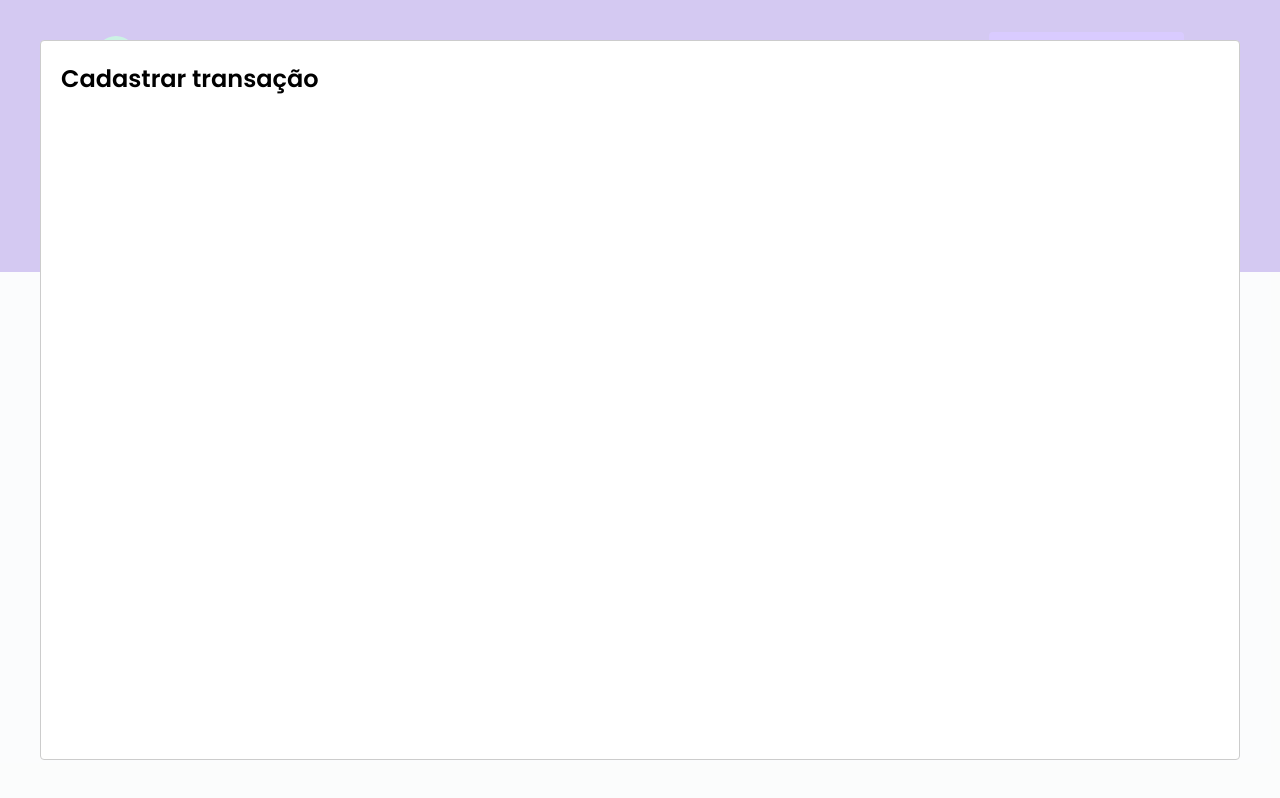
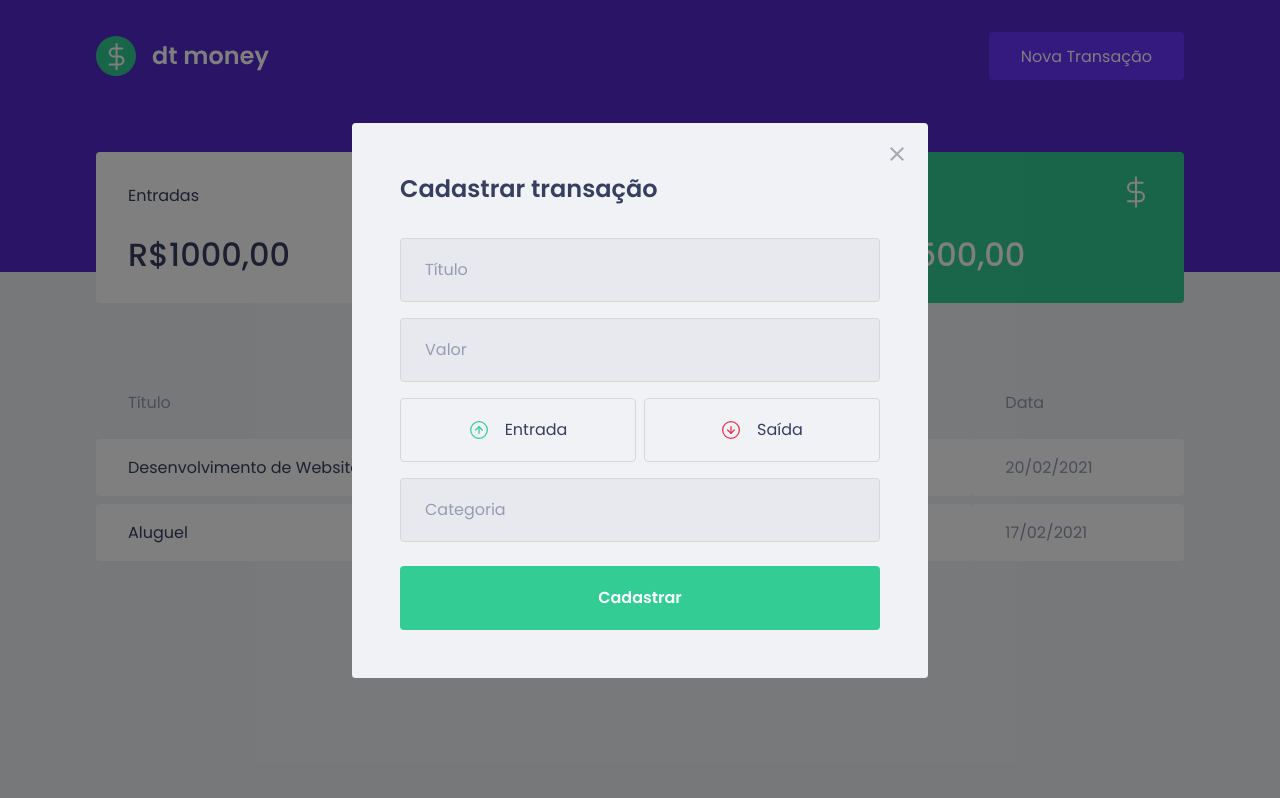
Before and after one commit to ElRobinson/dtmoney, a React (Create React App) app: page / in a window 1280 px wide. Both pictures are taken after a click on the button "Nova Transação". Built offline with nearby package versions, Linux system fonts and the light colour scheme; no server answers; what miragejs would draw is missing.

Commit message:
Added modals layout

```diff
--- a/package.json
+++ b/package.json
@@ -14,6 +14,7 @@
     "@types/styled-components": "^5.1.9",
     "axios": "^0.21.1",
     "miragejs": "^0.1.41",
+    "polished": "^4.1.1",
     "react": "^17.0.2",
     "react-dom": "^17.0.2",
     "react-modal": "^3.12.1",
--- a/src/components/NewTransactionModal/index.tsx
+++ b/src/components/NewTransactionModal/index.tsx
@@ -1,5 +1,10 @@
 import React from "react";
 import Modal from "react-modal";
+import closeImg from '../../assets/close.svg';
+import incomeImg from '../../assets/income.svg';
+import outcomeImg from '../../assets/outcome.svg';
+
+import { Container, TransactionTypeContainer } from "./styles";
 
 interface NewTransactionModalProps {
     isOpen: boolean;
@@ -11,8 +16,45 @@
         <Modal
         isOpen={isOpen}
         onRequestClose={onRequestClose}
+        overlayClassName="react-modal-overlay"
+        className="react-modal-content"
         >
+        <button
+            type="button"
+            onClick={onRequestClose}
+            className="react-modal-close"
+        >
+            <img src={closeImg} alt="Fechar Modal"></img>
+        </button>
+        <Container>
         <h2>Cadastrar transação</h2>
+        <input
+            placeholder="Título"
+        />
+        <input
+            type="number"
+            placeholder="Valor"
+        />
+
+        <TransactionTypeContainer>
+            <button type="button">
+                <img src={incomeImg} alt="Entrada"/>
+                <span>Entrada</span>
+            </button>
+
+            <button type="button">
+                <img src={outcomeImg} alt="Saída"/>
+                <span>Saída</span>
+            </button>
+        </TransactionTypeContainer>
+
+        <input
+            placeholder="Categoria"
+        />
+        <button type="submit">
+            Cadastrar
+        </button>
+        </Container>
         </Modal>
     )
 }
--- a/src/components/NewTransactionModal/styles.ts
+++ b/src/components/NewTransactionModal/styles.ts
@@ -1 +1,87 @@
 import styled from "styled-components";
+import { darken } from 'polished';
+
+export const Container = styled.form`
+    h2 {
+        color: var(--text-title);
+        font-size: 1.5rem;
+        margin-bottom: 2rem;
+    }
+
+    input {
+        width: 100%;
+        padding: 0 1.5rem;
+        height: 4rem;
+        border-radius: 0.25rem;
+
+        border: 1px solid #d7d7d7;
+        background: #e7e9ee;
+
+        font-weight: 400;
+        font-size: 1rem;
+
+        &::placeholder {
+            color: var(--text-body);
+        }
+
+        & + input {
+            margin-top: 1rem;
+        }
+    }
+
+    button[type="submit"] {
+        width: 100%;
+        padding: 0 1.5rem;
+        height: 4rem;
+        background: var(--green);
+        color: #fff;
+        border-radius: 0.25rem;
+        border: 0;
+        font-size: 1rem;
+        margin-top: 1.5rem;
+        font-weight: 600;
+
+        transition: filter 0.2s;
+
+        &:hover {
+            filter: brightness(0.9);
+        }
+    }
+`;
+
+export const TransactionTypeContainer = styled.div`
+    margin: 1rem 0;
+    display: grid;
+    grid-template-columns: 1fr 1fr;
+    gap: 0.5rem;
+
+    button {
+        height: 4rem;
+        border: 1px solid #d7d7d7;
+        border-radius: 0.25rem;
+
+        background: transparent;
+
+        display: flex;
+        align-items: center;
+        justify-content: center;
+
+        transition: border-color 0.2s;
+
+        &:hover {
+            border-color: ${darken(0.1, '#d7d7d7')};
+        }
+
+        img {
+            width: 20px;
+            height: 20px;
+        }
+
+        span {
+            display: inline-block;
+            margin-left: 1rem;
+            font-size: 1rem;
+            color: var(--text-title);
+        }
+    }
+`;
--- a/src/styles/global.ts
+++ b/src/styles/global.ts
@@ -55,4 +55,41 @@
      opacity: 0.6;
      cursor: not-allowed;
  }
+
+ .react-modal-overlay {
+    background: rgba(0, 0, 0, 0.5);
+
+    position: fixed;
+    top: 0;
+    bottom: 0;
+    right: 0;
+    left: 0;
+
+    display: flex;
+    align-items: center;
+    justify-content: center;
+ }
+
+ .react-modal-content {
+    width: 100%;
+    max-width: 576px;
+    background: var(--background);
+    padding: 3rem;
+    position: relative;
+    border-radius: 0.24rem;
+ }
+
+ .react-modal-close {
+     position: absolute;
+     right: 1.5rem;
+     top: 1.5rem;
+     border: 0;
+     background: transparent;
+
+     transition: filter 0.2s;
+
+     &:hover {
+         filter: brightness(0.8);
+     }
+ }
 `
```
Also changed, not shown: 1 other file (tests, documents, lock files or other folders).
